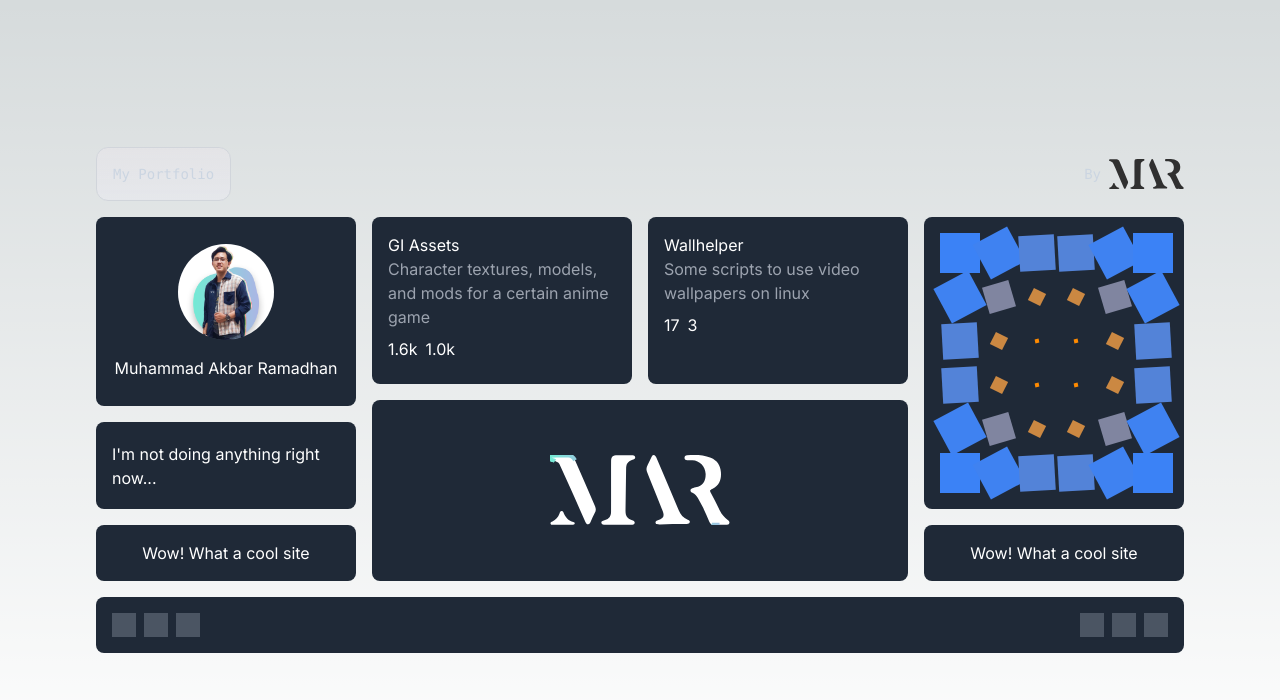
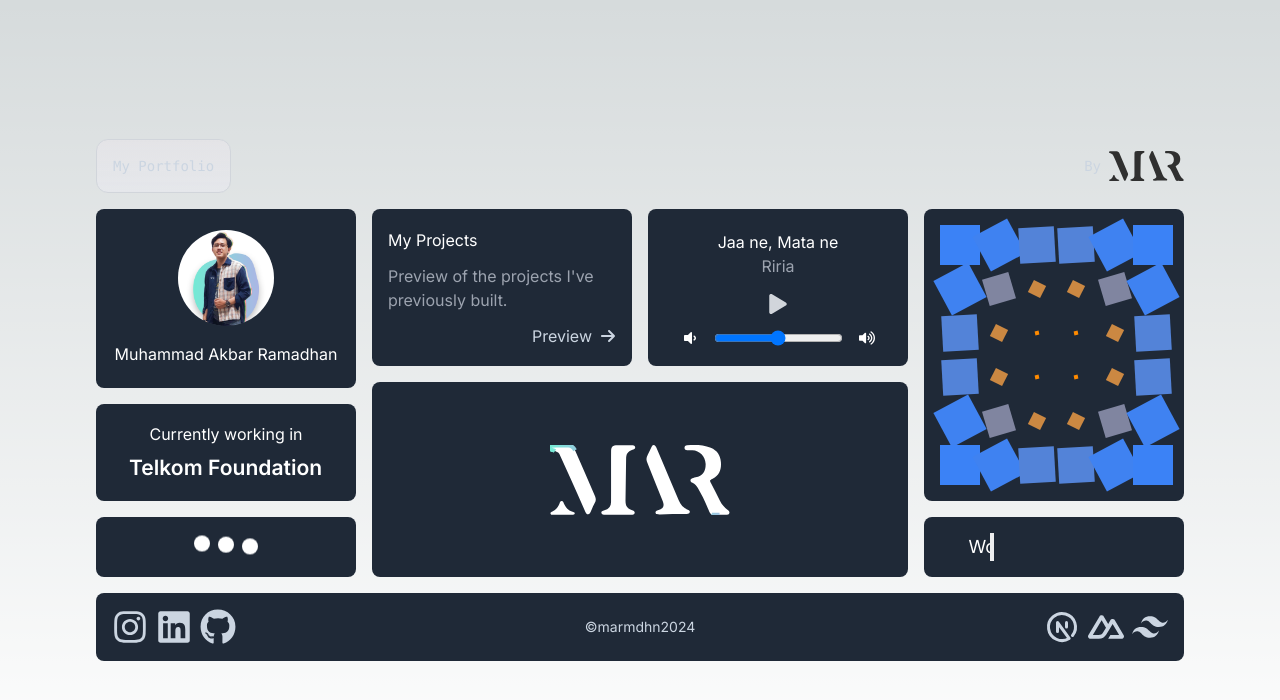
Before and after one commit to marmdhn/marmdhn, a Next.js app: page / in a window 1280 px wide. Shown: the top 700 px of the page. Built offline with nearby package versions, Linux system fonts and the light colour scheme.

Commit message:
refactor: implement for ui

```diff
--- a/app/page.tsx
+++ b/app/page.tsx
@@ -1,17 +1,28 @@
 import Image from "next/image";
 import AnimatedGrid from "@/components/AnimatedGrid";
 import AnimatedText from "@/components/AnimatedText";
+import {
+  FaArrowRight,
+  FaGithub,
+  FaInstagram,
+  FaLinkedin,
+} from "react-icons/fa6";
+import Link from "next/link";
+import { TbBrandNextjs } from "react-icons/tb";
+import { SiNuxtdotjs } from "react-icons/si";
+import { RiTailwindCssFill } from "react-icons/ri";
+import MusicPlayer from "@/components/musicPlayer";
 
 export default function Home() {
   return (
-    <main className="flex min-h-screen flex-col items-center justify-center p-24 gap-4">
+    <main className="flex min-h-screen flex-col items-center justify-center p-6 sm:p-12 md:p-24 gap-4">
       <div className="z-10 w-full max-w-7xl items-center justify-between font-mono text-sm lg:flex">
-        <p className="fixed left-0 top-0 flex w-full justify-center border-b border-gray-300 bg-gradient-to-b from-zinc-200 pb-6 pt-8 backdrop-blur-2xl dark:border-neutral-800 dark:bg-zinc-800/30 dark:from-inherit lg:static lg:w-auto  lg:rounded-xl lg:border lg:bg-gray-200 lg:p-4 lg:dark:bg-zinc-800/30">
+        <p className="fixed left-0 top-0 flex w-full justify-center border-b border-gray-300 bg-gradient-to-b from-zinc-200 pb-6 pt-8 backdrop-blur-2xl dark:border-neutral-800 dark:bg-zinc-800/30 dark:from-inherit lg:static lg:w-auto lg:rounded-xl lg:border lg:bg-gray-200 lg:p-4 lg:dark:bg-zinc-800/30">
           My Portfolio
         </p>
-        <div className="fixed bottom-0 left-0 flex h-48 w-full items-end justify-center bg-gradient-to-t from-white via-white dark:from-black dark:via-black lg:static lg:size-auto lg:bg-none">
+        <div className="fixed bottom-0 left-0 flex h-24 sm:h-48 w-full items-end justify-center bg-gradient-to-t from-white via-white dark:from-black dark:via-black lg:static lg:size-auto lg:bg-none">
           <a
-            className="pointer-events-none flex place-items-center gap-2 p-8 lg:pointer-events-auto lg:p-0"
+            className="pointer-events-none flex place-items-center gap-2 p-4 sm:p-8 lg:pointer-events-auto lg:p-0"
             href="https://vercel.com?utm_source=create-next-app&utm_medium=appdir-template&utm_campaign=create-next-app"
             target="_blank"
             rel="noopener noreferrer"
@@ -29,8 +40,8 @@ export default function Home() {
         </div>
       </div>
 
-      <div className="w-full max-w-7xl grid grid-cols-1 md:grid-cols-2 lg:grid-cols-4 gap-4">
-        <div className="col-span-1 row-span-2 flex flex-col items-center justify-center bg-gray-800 p-4 rounded-lg">
+      <div className="w-full max-w-7xl grid grid-cols-1 sm:grid-cols-2 md:grid-cols-3 lg:grid-cols-4 gap-4 my-16 lg:my-0">
+        <div className="col-span-1 sm:col-span-2 lg:col-span-1 row-span-2 flex flex-col items-center justify-center bg-gray-800 p-4 rounded-lg">
           <div className="w-24 h-24 rounded-full overflow-hidden bg-gray-600 mb-4">
             <Image
               src={"/profile.png"}
@@ -40,55 +51,99 @@ export default function Home() {
               className="object-contain w-full h-full"
             />
           </div>
-          <span className="text-white">Muhammad Akbar Ramadhan</span>
+          <span className="text-white text-center">
+            Muhammad Akbar Ramadhan
+          </span>
         </div>
         <div className="col-span-1 bg-gray-800 p-4 rounded-lg">
-          <span className="text-white">GI Assets</span>
-          <p className="text-gray-400">
-            Character textures, models, and mods for a certain anime game
-          </p>
-          <div className="flex mt-2">
-            <span className="text-white mr-2">1.6k</span>
-            <span className="text-white">1.0k</span>
+          <div className="flex flex-col justify-center h-full gap-3">
+            <span className="text-white">My Projects</span>
+            <p className="text-gray-400">
+              Preview of the projects I&apos;ve previously built.
+            </p>
+            <Link href="/">
+              <div className="flex justify-end items-center gap-2 transition-all duration-200 hover:text-white">
+                Preview <FaArrowRight />
+              </div>
+            </Link>
           </div>
         </div>
         <div className="col-span-1 bg-gray-800 p-4 rounded-lg">
-          <span className="text-white">Wallhelper</span>
-          <p className="text-gray-400">
-            Some scripts to use video wallpapers on linux
-          </p>
-          <div className="flex mt-2">
-            <span className="text-white mr-2">17</span>
-            <span className="text-white">3</span>
-          </div>
+          <MusicPlayer />
         </div>
-        <div className="col-span-1 row-span-3 bg-gray-800 p-4 rounded-lg">
+        <div className="col-span-1 row-span-3 bg-gray-800 p-4 rounded-lg mx-auto w-full">
           <AnimatedGrid />
         </div>
-        <div className="col-span-2 row-span-3 bg-gray-800 p-4 rounded-lg flex items-center justify-center">
+        <div className="col-span-1 sm:col-span-2 lg:col-span-2 row-span-3 bg-gray-800 p-4 rounded-lg flex items-center justify-center">
           <AnimatedText />
         </div>
         <div className="col-span-1 bg-gray-800 p-4 rounded-lg flex items-center justify-center">
-          <span className="text-white">
-            I&apos;m not doing anything right now...
+          <span className="text-white text-center">
+            Currently working in
+            <h1 className="font-semibold text-xl animate-scale mt-2">
+              Telkom Foundation
+            </h1>
           </span>
         </div>
         <div className="col-span-1 bg-gray-800 p-4 rounded-lg flex items-center justify-center">
-          <span className="text-white">Wow! What a cool site</span>
-        </div>{" "}
+          <div className="flex gap-2 justify-center items-center">
+            <span className="sr-only">Loading...</span>
+            <div className="h-4 w-4 bg-white rounded-full animate-bounce [animation-delay:-0.3s]"></div>
+            <div className="h-4 w-4 bg-white rounded-full animate-bounce [animation-delay:-0.15s]"></div>
+            <div className="h-4 w-4 bg-white rounded-full animate-bounce"></div>
+          </div>
+        </div>
         <div className="col-span-1 bg-gray-800 p-4 rounded-lg flex items-center justify-center">
-          <span className="text-white">Wow! What a cool site</span>
+          <div className="w-1/2 sm:w-11/12 lg:w-3/4">
+            <h1 className="animate-typing overflow-hidden whitespace-nowrap border-r-4 border-r-white text-lg text-white">
+              Wow! What a cool site
+            </h1>
+          </div>
         </div>
-        <div className="col-span-4 bg-gray-800 p-4 rounded-lg flex justify-between">
+        <div className="col-span-1 sm:col-span-2 lg:col-span-4 bg-gray-800 p-4 rounded-lg flex flex-wrap justify-between items-center">
           <div className="flex space-x-2">
-            <div className="w-6 h-6 bg-gray-600"></div>
-            <div className="w-6 h-6 bg-gray-600"></div>
-            <div className="w-6 h-6 bg-gray-600"></div>
+            <Link href="https://www.instagram.com/marmdhn_/" target="_blank">
+              <FaInstagram
+                size={36}
+                className="transition-all duration-200 hover:text-gray-400 hover:cursor-pointer"
+              />
+            </Link>
+            <Link href="https://www.linkedin.com/in/marmdhn/" target="_blank">
+              <FaLinkedin
+                size={36}
+                className="transition-all duration-200 hover:text-gray-400 hover:cursor-pointer"
+              />
+            </Link>
+            <Link
+              href="https://github.com/makbarramadhan62?tab=repositories"
+              target="_blank"
+            >
+              <FaGithub
+                size={36}
+                className="transition-all duration-200 hover:text-gray-400 hover:cursor-pointer"
+              />
+            </Link>
           </div>
+          <span className="text-sm">©marmdhn2024</span>
           <div className="flex space-x-2">
-            <div className="w-6 h-6 bg-gray-600"></div>
-            <div className="w-6 h-6 bg-gray-600"></div>
-            <div className="w-6 h-6 bg-gray-600"></div>
+            <Link href="https://nextjs.org/" target="_blank">
+              <TbBrandNextjs
+                size={36}
+                className="transition-all duration-200 hover:text-gray-400 hover:cursor-pointer"
+              />
+            </Link>
+            <Link href="https://nuxt.com/" target="_blank">
+              <SiNuxtdotjs
+                size={36}
+                className="transition-all duration-200 hover:text-gray-400 hover:cursor-pointer"
+              />
+            </Link>
+            <Link href="https://tailwindcss.com/" target="_blank">
+              <RiTailwindCssFill
+                size={36}
+                className="transition-all duration-200 hover:text-gray-400 hover:cursor-pointer"
+              />
+            </Link>
           </div>
         </div>
       </div>
```
